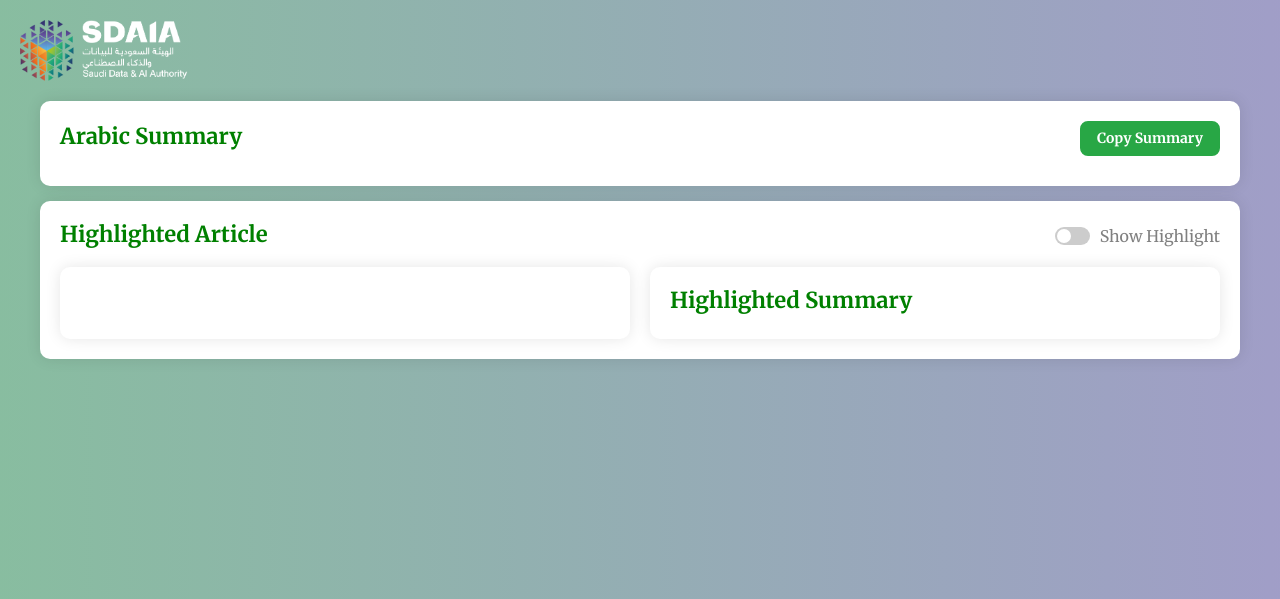
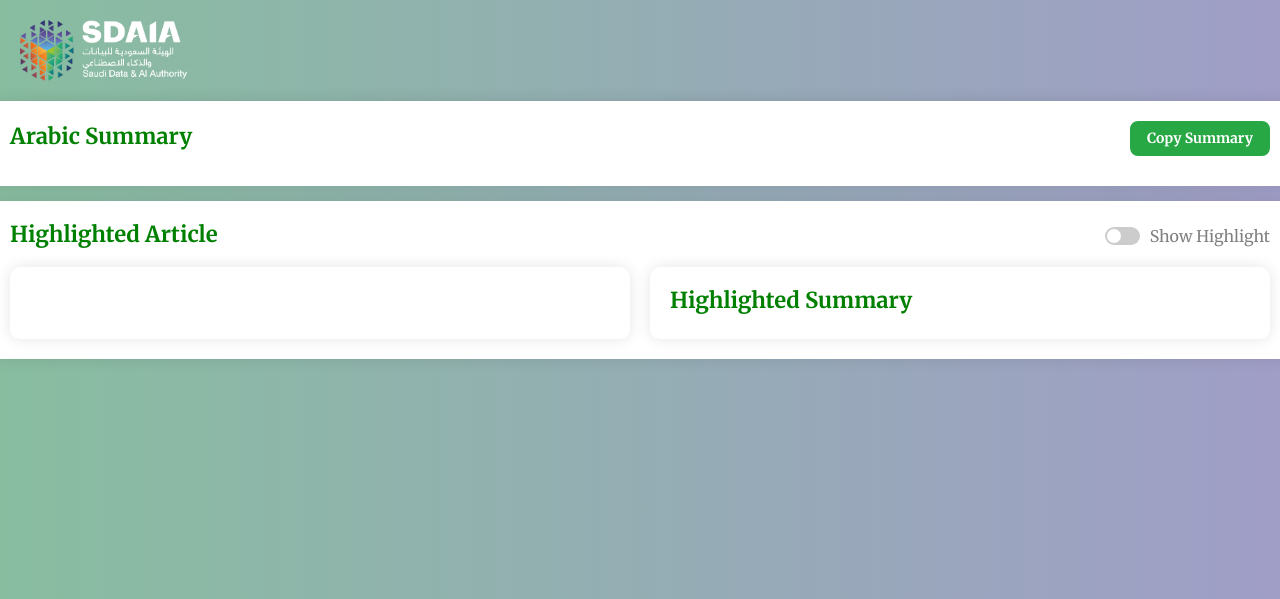
Before and after one commit to NadaMAlharbi/NewsGenius, a Flask app: template templates/result.html in a window 1280 px wide. Shown: the top 599 px of the page. Run offline with Flask 3, Linux system fonts and the light colour scheme; the template is opened without the code that fills it, so the values that code supplies are empty.

Commit message:
Update result.html

```diff
--- a/templates/result.html
+++ b/templates/result.html
@@ -46,8 +46,8 @@
             border-radius: 10px;
             box-shadow: 0 0 15px rgba(0, 0, 0, 0.1);
             margin-bottom: 15px;
-            width: 100%;
-            max-width: 1200px;
+            width: 6000px;
+            max-width: 1300px;
         }
 
         /* Arabic text styling */
```
